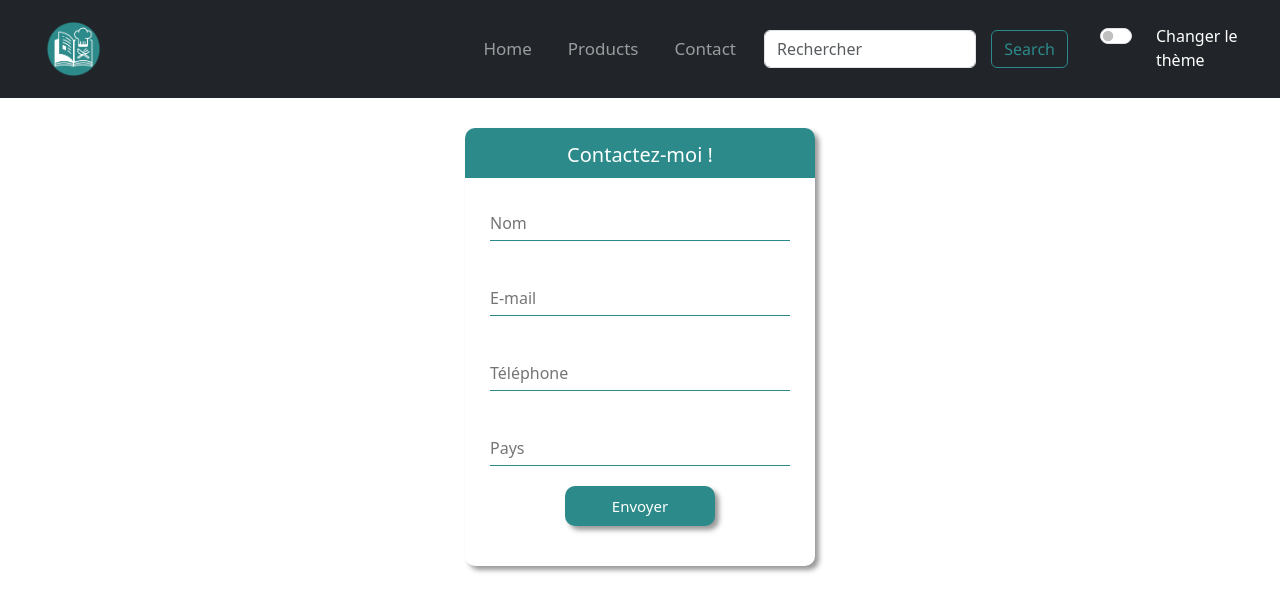
After one commit to oce-prcp/onboarding, a PHP site: page /contact.html in a window 1280 px wide. The commit adds this page. Shown: the top 593 px of the page. Run offline with PHP 8.4, Linux system fonts and the light colour scheme.

Commit message:
contact + chemin

```diff
--- /dev/null
+++ b/contact.css
@@ -0,0 +1,58 @@
+    .form-contact {
+      background: #FFFFFF;
+      width: 350px;
+      text-align: center;
+      margin: 30px auto;
+      box-shadow: 4px 4px 5px #999999;
+      padding-bottom: 40px;
+      border-radius: 10px;
+    }
+    .contact-title{
+      height: 50px;
+      width: 350px;
+      font-size: 20px;
+      background-color:#2c8a8a;
+      color:white;
+      padding: 15px 0 0 0;
+      border-radius: 10px 10px 0 0;
+    }
+
+    .input-contact {
+      margin: 20px 0px;
+      width: 300px;
+      border: none;
+      padding: 5px 0;
+      border-bottom: solid 1px #2c8a8a;
+      color: #2c8a8a;
+      background-color: #FFFFFF!important;
+    }
+
+    .btn-contact {
+      border: none;
+      background-color: #2c8a8a;
+      color: white;
+      height: 40px;
+      width: 150px;
+      font-size: 15px;
+      box-shadow: 4px 4px 5px #999999;
+      border-radius: 10px;
+    }
+
+    .btn-contact:hover {
+      background-color: #2c8a8a;
+      scale: 1.1;
+      transition: all 0.2s ease;
+      color: white;
+      height: 40px;
+      width: 150px;
+      font-size: 15px;
+      box-shadow: 4px 4px 5px #999999;
+      border-radius: 10px;
+    }
+
+    .map {
+        display: block;
+        margin-left: auto;
+        margin-right: auto;
+        width: 50%;
+    }
--- /dev/null
+++ b/contact.html
@@ -0,0 +1,87 @@
+<!DOCTYPE html>
+<html lang="en">
+<head>
+    <meta charset="UTF-8">
+    <meta name="viewport" content="width=device-width, initial-scale=1.0">
+    <link rel="stylesheet" href="style.css">
+    <link rel="stylesheet" href="contact.css">
+    <link href="https://cdn.jsdelivr.net/npm/bootstrap@5.3.2/dist/css/bootstrap.min.css" rel="stylesheet" integrity="sha384-T3c6CoIi6uLrA9TneNEoa7RxnatzjcDSCmG1MXxSR1GAsXEV/Dwwykc2MPK8M2HN" crossorigin="anonymous">
+    <script src="https://cdn.jsdelivr.net/npm/bootstrap@5.3.2/dist/js/bootstrap.bundle.min.js" integrity="sha384-C6RzsynM9kWDrMNeT87bh95OGNyZPhcTNXj1NW7RuBCsyN/o0jlpcV8Qyq46cDfL" crossorigin="anonymous" defer></script>
+    <script src="./script.js" defer></script>
+    <script src="./popup.js" defer></script>
+    <title>LearnCook</title>
+</head>
+<body>
+  <!-- Navbar -->
+  <nav class="navbar navbar-expand-lg navbar-dark bg-dark">
+    <button class="navbar-toggler" type="button" data-toggle="collapse" data-target="#navbarTogglerDemo03" aria-controls="navbarTogglerDemo03" aria-expanded="false" aria-label="Toggle navigation">
+      <span class="navbar-toggler-icon"></span>
+    </button>
+    <!-- Logo -->
+    <a class="navbar-brand" href="../onboarding/index.html">
+      <img class="logo" src="./img/logo-cuisine.png">
+    </a>
+    <div class="collapse navbar-collapse" id="navbarTogglerDemo03">
+      <ul class="navbar-nav mr-auto mt-2 mt-lg-0">
+        <li class="nav-item active">
+          <a class="nav-link" href="../onboarding/index.html">Home</a>
+        </li>
+        <li class="nav-item">
+          <a class="nav-link" href="../onboarding/produit.html">Products</a>
+        </li>
+        <li class="nav-item">
+          <a class="nav-link" href="../onboarding/contact.html">Contact</a>
+        </li>
+      </ul>
+      <!-- Search bar -->
+      <form class="d-flex my-2 my-lg-0">
+        <input class="form-control mr-sm-2" type="search" placeholder="Rechercher" aria-label="Search">
+        <button class="btn btn-outline-success my-2 my-sm-0" id="btn-search" type="submit">Search</button>
+      </form>
+      <ul>
+        <div class="form-check form-switch ms-auto mt-3 me-3">
+            <label class="form-check-label ms-3 text-white" for="lightSwitch">
+              Changer le thème
+            </label>
+            <input class="form-check-input" type="checkbox" id="lightSwitch" />
+          </div>
+      </ul>
+    </div>
+  </nav>
+  <form class="form-contact">
+      <h1 class="contact-title">Contactez-moi !</h1>
+      <input class="input-contact" placeholder="Nom" type="text"/>
+      <input class="input-contact" placeholder="E-mail" type="text"/>
+      <input class="input-contact" placeholder="Téléphone" type="text"/>
+      <input class="input-contact" placeholder="Pays" type="text"/>
+      <button class="btn-contact">Envoyer</button>
+    </form>
+    <iframe class="map" src="https://www.google.com/maps/embed?pb=!1m18!1m12!1m3!1d21002.10697995807!2d2.3310112953186093!3d48.85318796732171!2m3!1f0!2f0!3f0!3m2!1i1024!2i768!4f13.1!3m3!1m2!1s0x47e67201aca99229%3A0x231eb0c967e5eb10!2sPlace%20de%20la%20Bastille!5e0!3m2!1sfr!2sfr!4v1696863489847!5m2!1sfr!2sfr" width="400" height="300" style="border:0;" allowfullscreen="" loading="lazy" referrerpolicy="no-referrer-when-downgrade"></iframe>
+    <br>
+    <!-- Footer -->
+    <footer class="footer-section">
+        <div class="copyright-area">
+            <div class="container">
+                <div class="row">
+                    <div class="col-xl-6 col-lg-6 text-center text-lg-left">
+                        <div class="copyright-text">
+                            <p>Copyright &copy; 2023, All Right Reserved <a href="https://codepen.io/anupkumar92/">LearnCook</a></p>
+                        </div>
+                    </div>
+                    <div class="col-xl-6 col-lg-6 d-none d-lg-block text-right">
+                        <div class="footer-menu">
+                            <ul>
+                                <li><a href="../onboarding/index.html">Home</a></li>
+                                <li><a href="#">Terms</a></li>
+                                <li><a href="#">Privacy</a></li>
+                                <li><a href="#">Policy</a></li>
+                                <li><a href="#">Contact</a></li>
+                            </ul>
+                        </div>
+                    </div>
+                </div>
+            </div>
+        </div>
+    </footer>
+</body>
+</html>
--- a/produit.html
+++ b/produit.html
@@ -3,7 +3,7 @@
 <head>
     <meta charset="UTF-8">
     <meta name="viewport" content="width=device-width, initial-scale=1.0">
-    <title>Document</title>
+    <title>LearnCook</title>
     <link rel="stylesheet" href="style.css">
     <link href="https://cdn.jsdelivr.net/npm/bootstrap@5.3.2/dist/css/bootstrap.min.css" rel="stylesheet" integrity="sha384-T3c6CoIi6uLrA9TneNEoa7RxnatzjcDSCmG1MXxSR1GAsXEV/Dwwykc2MPK8M2HN" crossorigin="anonymous">
     <script src="https://cdn.jsdelivr.net/npm/bootstrap@5.3.2/dist/js/bootstrap.bundle.min.js" integrity="sha384-C6RzsynM9kWDrMNeT87bh95OGNyZPhcTNXj1NW7RuBCsyN/o0jlpcV8Qyq46cDfL" crossorigin="anonymous"></script>
@@ -16,7 +16,7 @@
           <span class="navbar-toggler-icon"></span>
         </button>
         <!-- Logo -->
-        <a class="navbar-brand" href="#">
+        <a class="navbar-brand" href="../onboarding/index.html">
           <img class="logo" src="./img/logo-cuisine.png">
         </a>
         <div class="collapse navbar-collapse" id="navbarTogglerDemo03">
```
Also changed, not shown: index.html (+5 -3 lines), style.css (+8 -28 lines).
